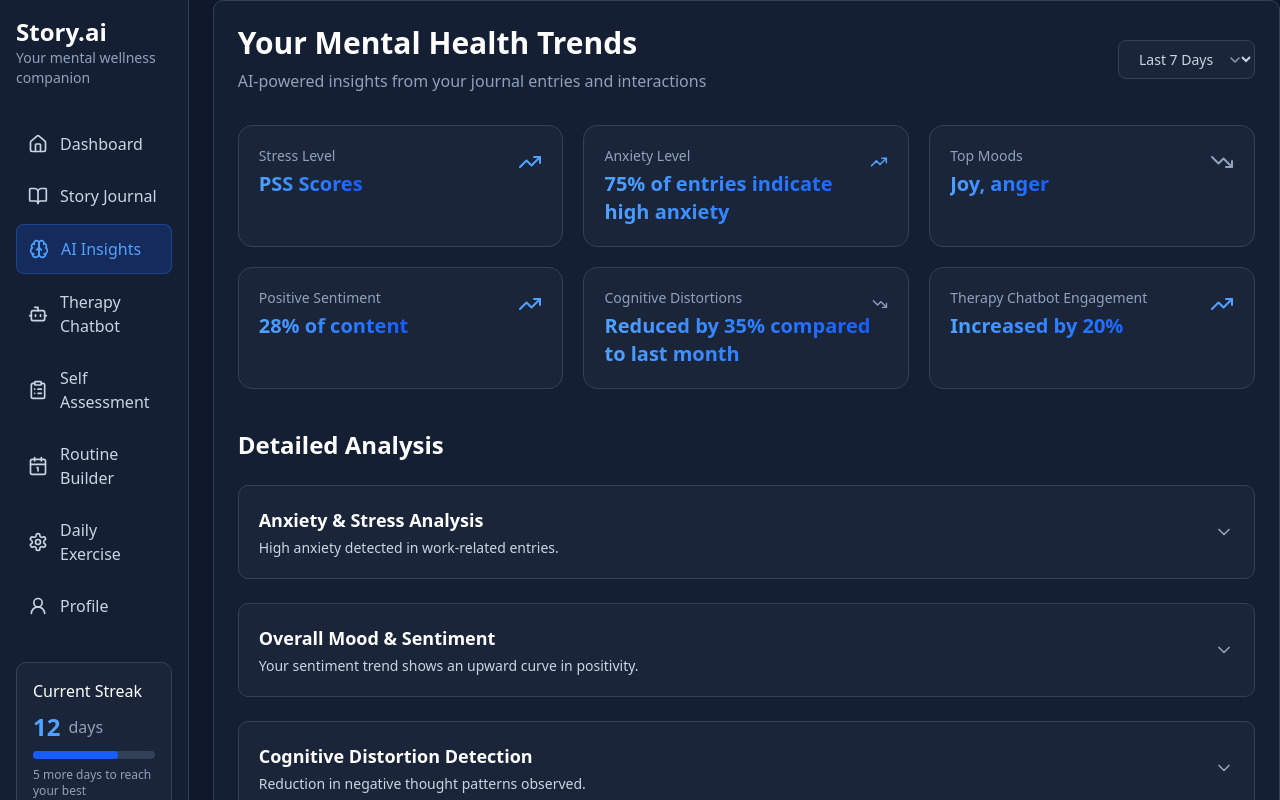
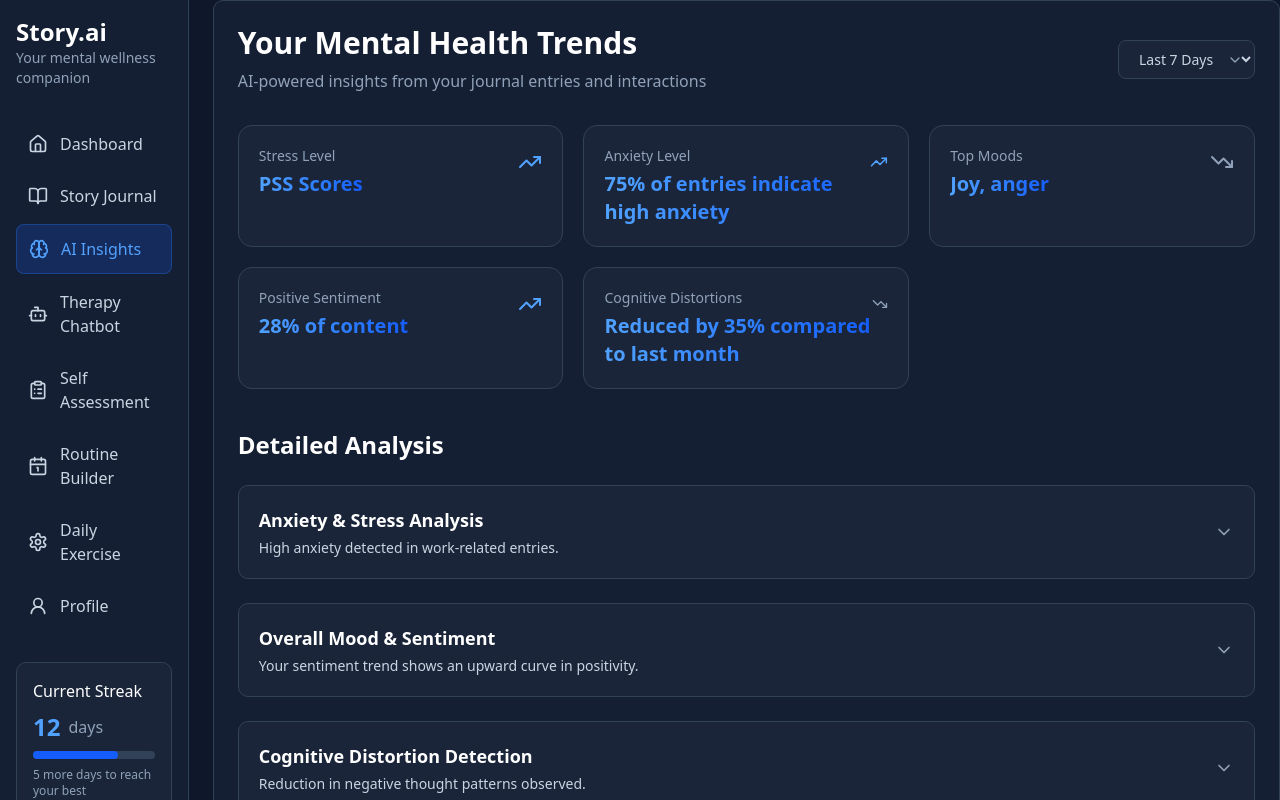
Before and after one commit to AvichalDwivedi2205/Story.AIFull, a Next.js app in the folder story.ai-frontend/: page /ai-insights in a window 1280 px wide. Shown: the top 800 px of the page. Built offline with nearby package versions, Linux system fonts and the light colour scheme; no server answers.

Commit message:
kal karenge rest

```diff
--- a/story.ai-frontend/app/ai-insights/page.tsx
+++ b/story.ai-frontend/app/ai-insights/page.tsx
@@ -15,7 +15,6 @@ export default function AIInsights() {
     { name: "Top Moods", value: "Joy, anger ", increasing: false },
     { name: "Positive Sentiment", value: "28% of content", increasing: true },
     { name: "Cognitive Distortions", value: "Reduced by 35% compared to last month", increasing: false },
-    { name: "Therapy Chatbot Engagement", value: "Increased by 20%", increasing: true },
   ];
 
   // Expanded sample insights from different AI models
```
